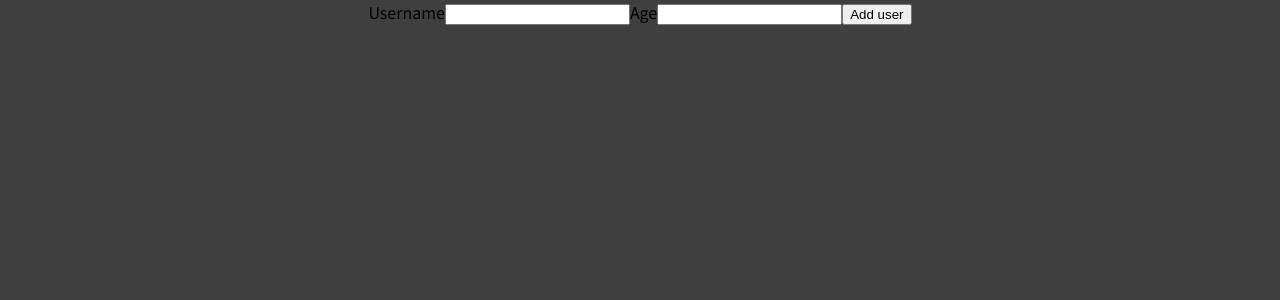
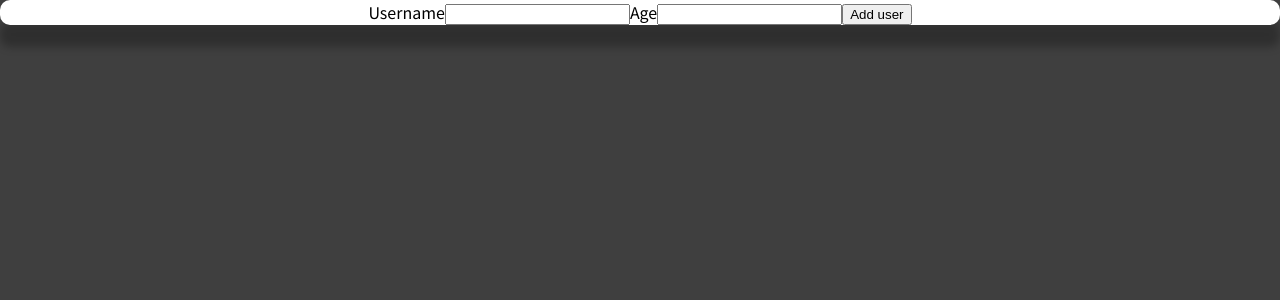
Before and after one commit to Amandine-d/projects-react, a React (Create React App) app: page / in a window 1280 px wide. Shown: the top 300 px of the page. Built offline with nearby package versions, Linux system fonts and the light colour scheme.

Commit message:
Users: Create card for form

```diff
--- /dev/null
+++ b/src/Project1/AppProject.css
@@ -0,0 +1,3 @@
+html {
+  background: #1f1f1f;
+}
--- /dev/null
+++ b/src/Project1/components/UI/Card.js
@@ -0,0 +1,12 @@
+import React from "react";
+import classes from "./Card.module.css";
+
+const Card = props => {
+  return (
+    <div className={classes.card}>
+      {props.children}
+    </div>
+  )
+}
+
+export default Card;
--- /dev/null
+++ b/src/Project1/components/UI/Card.module.css
@@ -0,0 +1,5 @@
+.card {
+  background: white;
+  box-shadow: 0 22px 8px rgba(0, 0, 0, 0.26);
+  border-radius: 10px;
+}
--- a/src/Project1/components/Users/AddUser.js
+++ b/src/Project1/components/Users/AddUser.js
@@ -1,4 +1,5 @@
 import React from "react";
+import Card from "../UI/Card";
 
 const AddUser = props => {
   const addUserHandler = (event) => {
@@ -6,6 +7,7 @@
   }
 
   return (
+    <Card>
       <form onSubmit={addUserHandler}>
         <label htmlFor="username">Username</label>
         <input id="username" type="text" />
@@ -13,6 +15,7 @@
         <input id="age" type="number" />
         <button type="submit">Add user</button>
       </form>
+    </Card>
   )
 }
 
```
Lines whose indentation alone changed are shown as unchanged.
